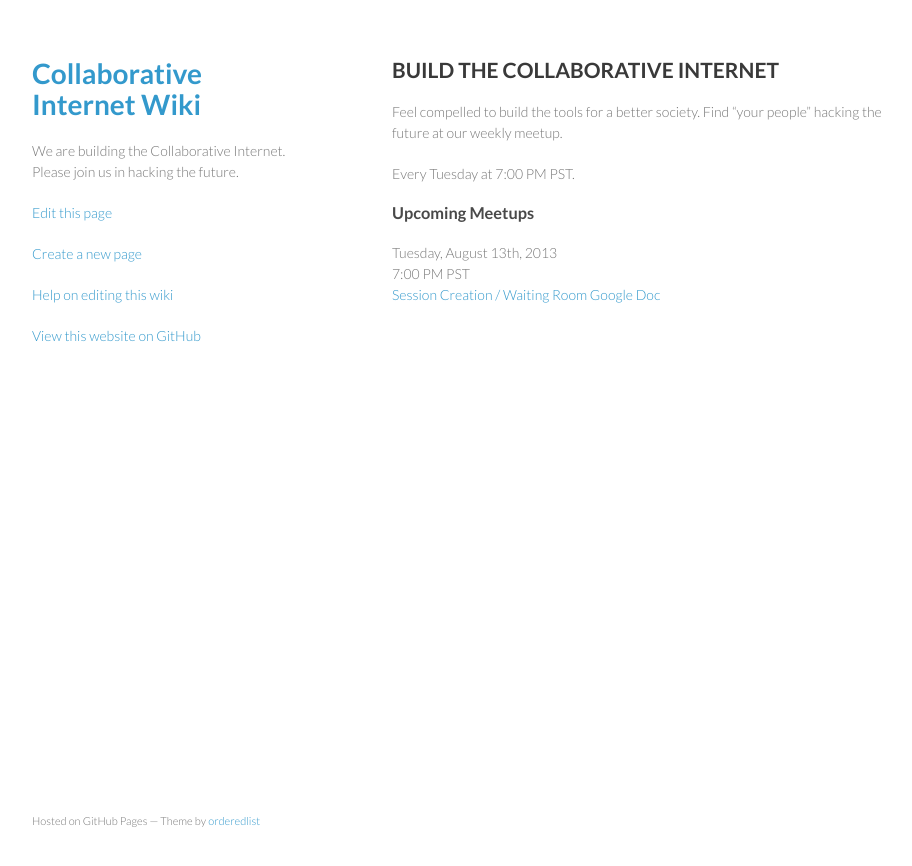
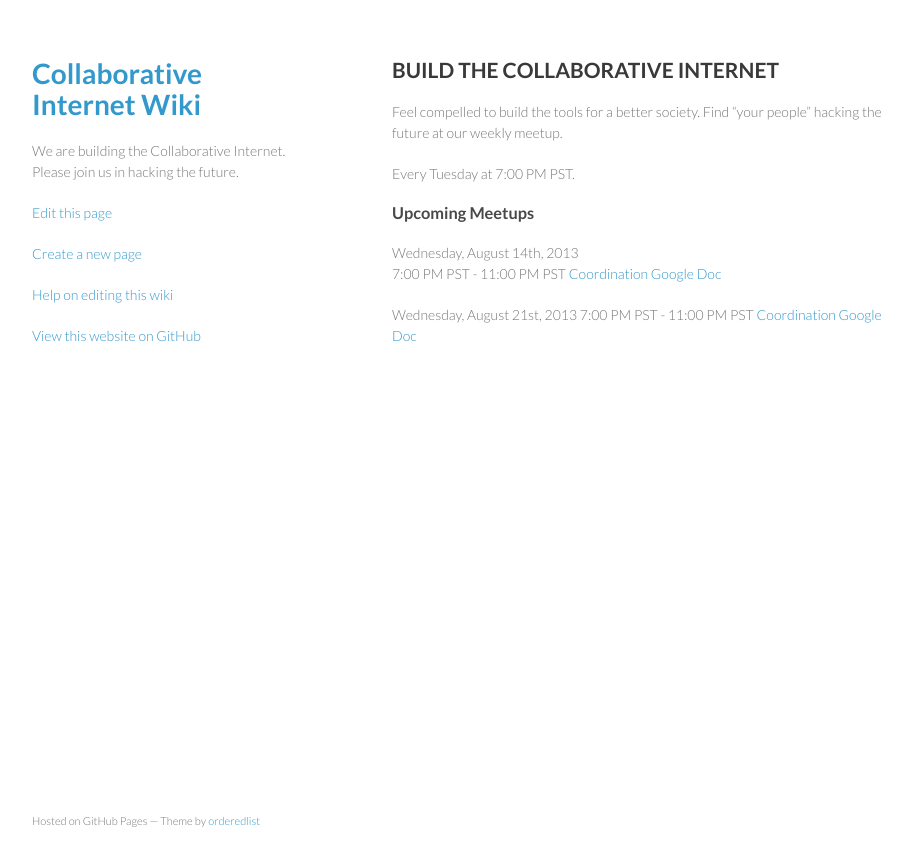
Before and after one commit to collaborativeinternet/collaborativeinternet.github.io, a Jekyll site: the page built from index.md, in a window 1280 px wide. Shown: the top 866 px of the page, without its empty margins (178-1090 px from the left). Built offline with Jekyll 4.4.1, drawn with Linux system fonts in a browser that asks for light colours.

Commit message:
added link to 8/21 meetup notice

```diff
--- a/index.md
+++ b/index.md
@@ -10,6 +10,10 @@
 Every Tuesday at 7:00 PM PST.
 
 ### Upcoming Meetups
-Tuesday, August 13th, 2013
-7:00 PM PST
-[Session Creation / Waiting Room Google Doc](https://docs.google.com/spreadsheet/ccc?key=0Aqe_OvhjNeDPdFlpNzN5OEhhaW5uMnFuMm9ld0I0QkE&usp=sharing)
+Wednesday, August 14th, 2013
+7:00 PM PST - 11:00 PM PST
+[Coordination Google Doc](https://docs.google.com/spreadsheet/ccc?key=0Aqe_OvhjNeDPdFlpNzN5OEhhaW5uMnFuMm9ld0I0QkE&usp=sharing)
+
+Wednesday, August 21st, 2013
+7:00 PM PST - 11:00 PM PST
+[Coordination Google Doc](https://docs.google.com/spreadsheet/ccc?key=0Aqe_OvhjNeDPdHBfb25YTnYzQXNlZG5PSUduazhER0E#gid=0)
```
